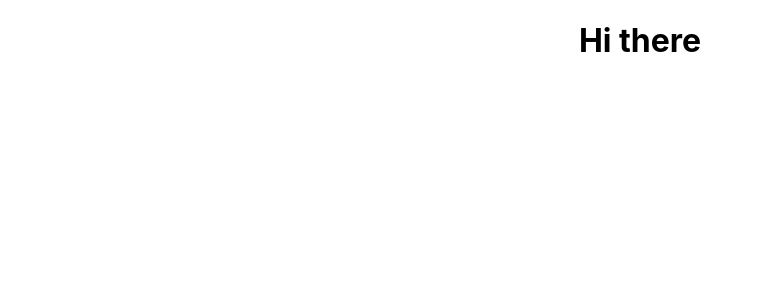
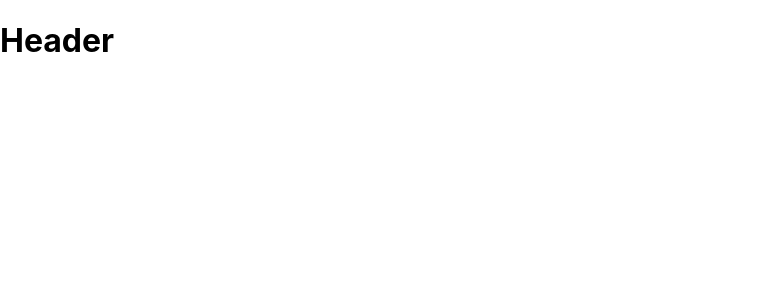
Before and after one commit to Md-RonyAhmed/dream-laptop-store-react, a React (Create React App) app: page / in a window 1280 px wide. Shown: the top 300 px of the page, without its empty margins (0-761 px from the left). Built offline with nearby package versions, Linux system fonts and the light colour scheme.

Commit message:
react bootstrap and heroicons added

```diff
--- a/package.json
+++ b/package.json
@@ -3,10 +3,13 @@
   "version": "0.1.0",
   "private": true,
   "dependencies": {
+    "@heroicons/react": "^1.0.6",
     "@testing-library/jest-dom": "^5.16.3",
     "@testing-library/react": "^12.1.4",
     "@testing-library/user-event": "^13.5.0",
+    "bootstrap": "^5.1.3",
     "react": "^17.0.2",
+    "react-bootstrap": "^2.2.2",
     "react-dom": "^17.0.2",
     "react-scripts": "5.0.0",
     "web-vitals": "^2.1.4"
--- a/src/App.js
+++ b/src/App.js
@@ -1,10 +1,11 @@
 import logo from './logo.svg';
 import './App.css';
+import Header from './components/Header/Header';
 
 function App() {
   return (
-    <div className="App">
-      <h1>Hi there</h1>
+    <div>
+      <Header></Header>
     </div>
   );
 }
--- /dev/null
+++ b/src/components/Header/Header.js
@@ -0,0 +1,11 @@
+import React from 'react';
+
+const Header = () => {
+   return (
+      <div>
+         <h1>Header</h1>
+      </div>
+   );
+};
+
+export default Header;
```
Also changed, not shown: src/components/Header/Header.css (added), 1 other file (tests, documents, lock files or other folders).
